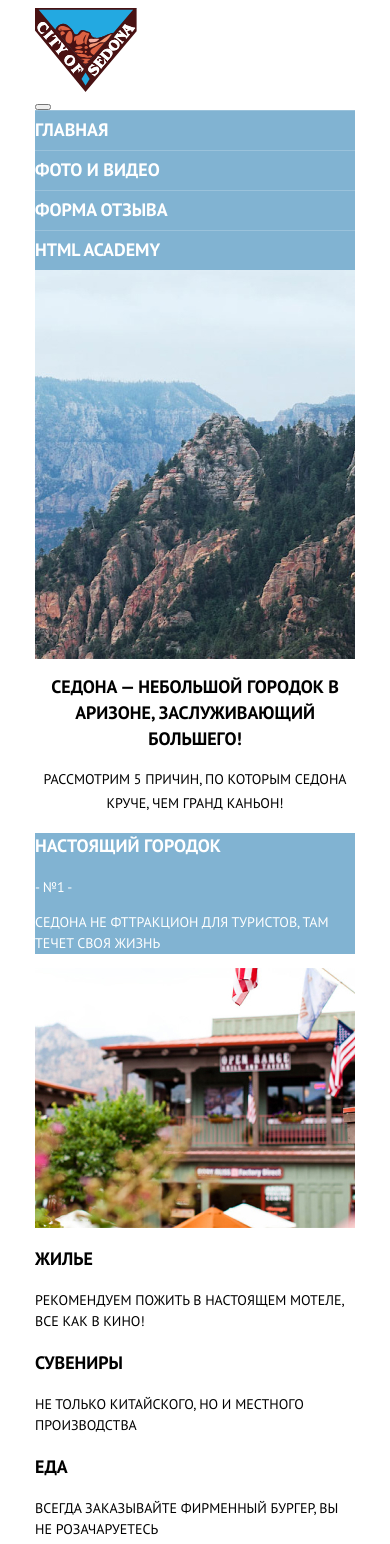
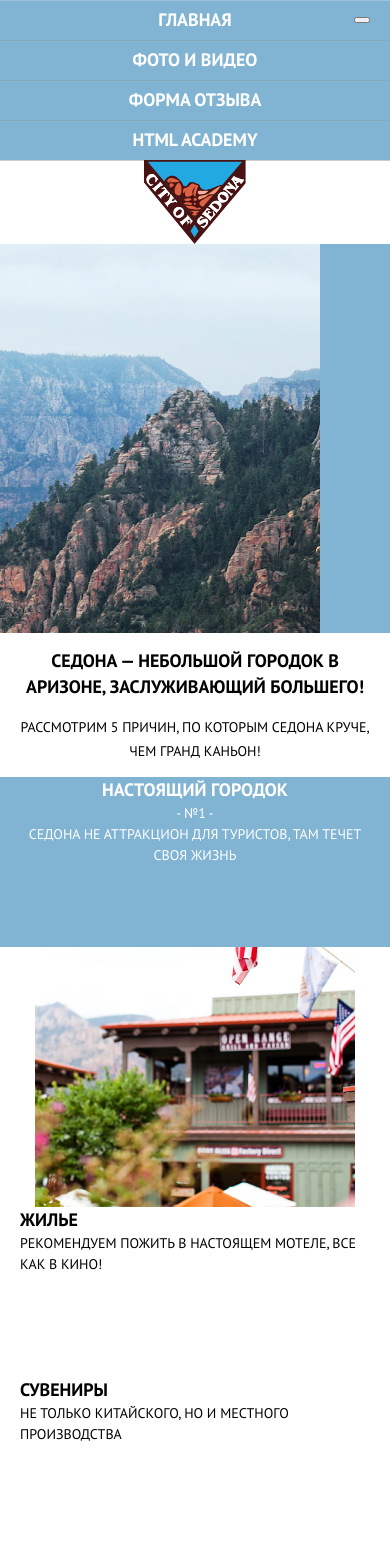
Before and after one commit to pashaprig/638417-sedona-22, a website: page source/index.html in a window 390 px wide. Shown: the top 1544 px of the page. Drawn offline with nearby package versions, Linux system fonts and the light colour scheme; files that its build step writes are made by us from their sources.

Commit message:
Адаптивная сетка для главной страницы

```diff
--- a/source/index.html
+++ b/source/index.html
@@ -9,7 +9,6 @@
   <body class="page-body">
     <div class="body__wrapper">
       <header class="page-header">
-        <div class="container header__wrapper">
         <a class="page-header__logo">
           <img class="page-header__logo-image" src="img/logotype-mobile.svg" width="102" height="84" alt="Город Сеона">
         </a>
@@ -46,7 +45,6 @@
         <div class="hero">
           <span class="visually-hidden">Вид на горы в Седоне</span>
         </div>
-        </div>
       </header>
 
       <main class="page-main">
@@ -64,11 +62,11 @@
                 <li class="advantages__item advantages__item__numerous">
                   <h3 class="advantages__item__title">Настоящий городок</h3>
                   <span class="advantages__item__number">- №1 -</span>
-                  <p class="advantages__item__about">Седона не фттракцион для туристов, там течет своя жизнь</p>
+                  <p class="advantages__item__about">Седона не аттракцион для туристов, там течет своя жизнь</p>
                 </li>
 
-                <li class="advantages__item">
-                  <img class="advantages__item__img" src="img/photo-city1-mobile.jpg" width="320" height="260" alt="Фасад отеля в седоне">
+                <li class="advantages__item advantages__item__img">
+                  <img class="" src="img/photo-city1-mobile.jpg" width="320" height="260" alt="Фасад отеля в седоне">
                 </li>
 
                 <li class="advantages__item advantages__item__more">
@@ -92,8 +90,8 @@
                   <p class="advantages__item__about">Да, по нему можно пройти если вы осмелитесь, конечно</p>
                 </li>
 
-                <li class="advantages__item">
-                  <img class="advantages__item__img" src="img/photo-bridge1-mobile.jpg" width="320" height="260" alt="Вид на каньон">
+                <li class="advantages__item advantages__item__img">
+                  <img class="" src="img/photo-bridge1-mobile.jpg" width="320" height="260" alt="Вид на каньон">
                 </li>
 
                 <li class="advantages__item advantages__item__numerous advantages__item__last">
--- a/source/sass/blocks/advantages-list.scss
+++ b/source/sass/blocks/advantages-list.scss
@@ -4,18 +4,52 @@
   padding: 0;
   margin: 0;
   list-style: none;
+
+  @media (min-width: $tablet-width) {
+    display: grid;
+    grid-template-columns: 1fr 1fr 1fr;
+  }
 }
 
 //advantages__item
+
+.advantages__item {
+  padding: 0 20px;
+  min-height: 170px;
+  text-align: center;
+
+  @media (min-width: $tablet-width) {
+    min-height: 256px;
+  }
+}
+
+.advantages__item h3,
+.advantages__item p {
+  padding: 0;
+  margin: 0;
+}
+
+.advantages__item__img {
+  padding: 0;
+
+  @media (min-width: $tablet-width) {
+    grid-column: span 2;
+  }
+}
 
 .advantages__item__numerous {
   background-color: $basic-blue;
   color: $basic-white;
 }
 
+.advantages__item__more {
+  text-align: left;
+}
+
 .advantages__item__last {
   background-color: $basic-grey;
   color: $basic-black;
+
 }
 
 .advantages__item__title {
--- a/source/sass/blocks/appointment.scss
+++ b/source/sass/blocks/appointment.scss
@@ -1,3 +1,8 @@
+.appointment {
+  padding: 0 20px;
+  text-align: center;
+}
+
 .appointment__title {
   font-weight: 700;
   font-size: 18px;
--- a/source/sass/blocks/footer.scss
+++ b/source/sass/blocks/footer.scss
@@ -2,4 +2,11 @@
   display: flex;
   flex-direction: column;
   align-items: center;
+  justify-content: space-around;
+  min-height: 243px;
+
+  @media (min-width: $tablet-width) {
+    flex-direction: row;
+    min-height: 120px;
+  }
 }
--- a/source/sass/blocks/hero.scss
+++ b/source/sass/blocks/hero.scss
@@ -1,6 +1,7 @@
 //hero
 
 .hero {
+  width: 100%;
   min-height: 389px;
   background: url("../img/back-mobile.jpg") no-repeat $basic-blue;
 }
--- a/source/sass/blocks/legend.scss
+++ b/source/sass/blocks/legend.scss
@@ -1,3 +1,7 @@
+.legend {
+  padding: 0 20px;
+}
+
 .legend__title {
   font-weight: 700;
   font-size: 18px;
--- a/source/sass/blocks/main-nav.scss
+++ b/source/sass/blocks/main-nav.scss
@@ -1,19 +1,57 @@
 // main-nav__list
+.main-nav {
+  order: -1;
+}
+
 .main-nav__list {
   padding: 0;
   margin: 0;
   font-weight: 700;
   font-size: 18px;
   line-height: 40px;
+  text-align: center;
   list-style: none;
+  background-color: $basic-blue;
+
+  @media (min-width: $tablet-width) {
+    display: flex;
+    font-size: 14px;
+    line-height: 26px;
+    background-color: $basic-white;
+  }
 }
+
 // main-nav__item
 .main-nav__item {
-  background-color: $basic-blue;
   box-shadow: 0 1px 0 rgba(1, 1, 1, 0.2), inset 0 1px 0 rgba(255, 255, 255, 0.2);
+
+  @media (min-width: $tablet-width) {
+    min-width: 153px;
+    box-shadow: none;
+  }
+}
+
+@media (min-width: $tablet-width) {
+  .main-nav__item:nth-child(2) {
+    margin-right: auto;
+  }
 }
 
 .main-nav__item a {
   text-decoration: none;
   color: $basic-white;
+
+  @media (min-width: $tablet-width) {
+    color: $basic-black;
+  }
 }
+
+.main-nav__toggle {
+  position: absolute;
+  top: 17px;
+  right: 20px;
+
+  @media (min-width: $tablet-width) {
+    display: none;
+  }
+}
--- a/source/sass/blocks/page-body.scss
+++ b/source/sass/blocks/page-body.scss
@@ -1,4 +1,5 @@
 .page-body {
+  margin: 0;
   font-family: "PT Sans", "Arial", sans-serif;
   font-weight: 400;
   font-size: 21px;
--- /dev/null
+++ b/source/sass/blocks/page-header.scss
@@ -0,0 +1,15 @@
+.page-header {
+  display: flex;
+  flex-direction: column;
+}
+
+.page-header__logo {
+  margin: 0 auto;
+
+  @media (min-width: $tablet-width) {
+    position: absolute;
+    top: 0;
+    left: 50%;
+    transform: translateX(-50%);
+  }
+}
--- a/source/sass/global/global.scss
+++ b/source/sass/global/global.scss
@@ -1,13 +1,17 @@
 .visually-hidden {
   position: absolute;
-  clip: rect(0 0 0 0);
   width: 1px;
   height: 1px;
   margin: -1px;
+  border: 0;
+  padding: 0;
+  white-space: nowrap;
+  clip-path: inset(100%);
+  clip: rect(0 0 0 0);
+  overflow: hidden;
 }
 
 .container {
-  max-width: 320px;
   width: 100%;
   min-height: 100%;
   margin: 0 auto;
--- a/source/sass/global/variables.scss
+++ b/source/sass/global/variables.scss
@@ -7,3 +7,9 @@ $basic-grey: #eeeeee;
 //Form-colors
 $form-groupe-grey: #f2f2f2;
 $input-grey: #f2f2f2;
+
+
+// Viewprts
+
+$tablet-width: 768px;
+$desktop-width: 1200px;
--- a/source/sass/style.scss
+++ b/source/sass/style.scss
@@ -7,6 +7,7 @@
 
 // Blocks
 @import "blocks/page-body.scss";
+@import "blocks/page-header.scss";
 @import "blocks/main-nav.scss";
 @import "blocks/legend.scss";
 @import "blocks/hero.scss";
```
Lines whose indentation alone changed are shown as unchanged.
